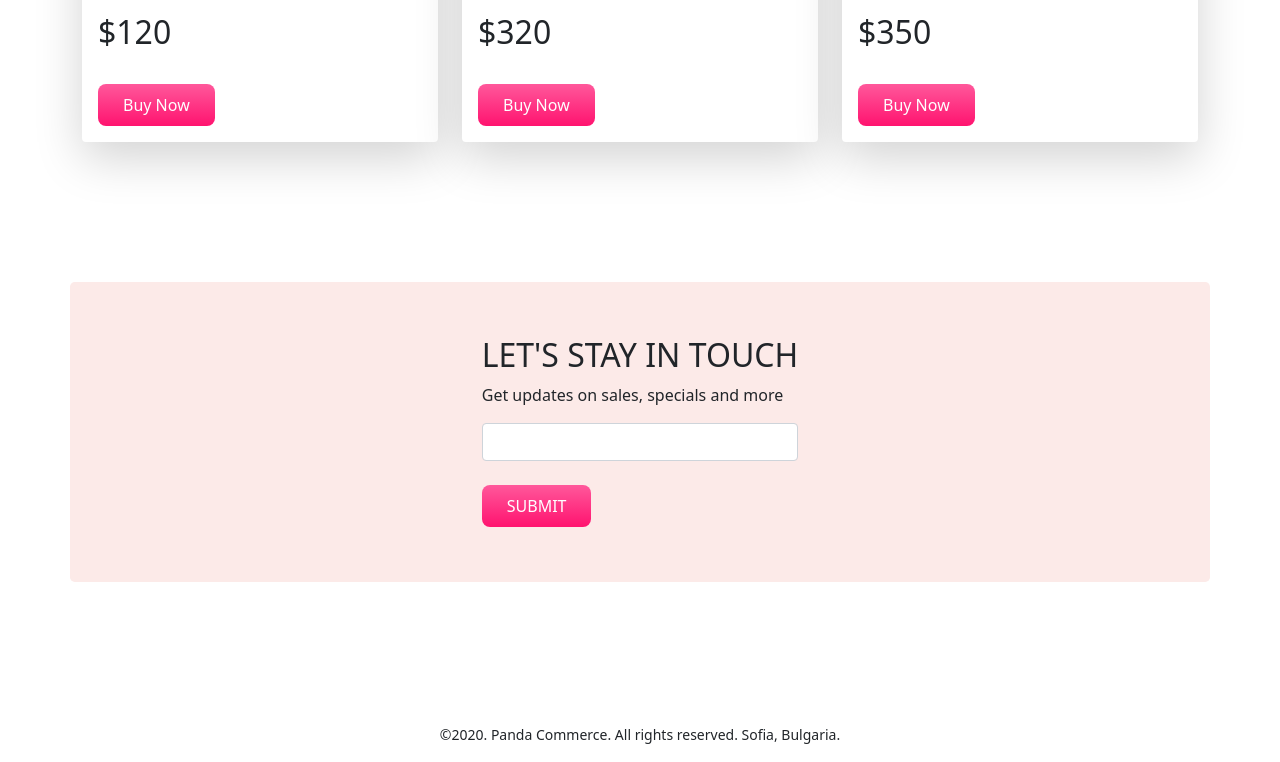
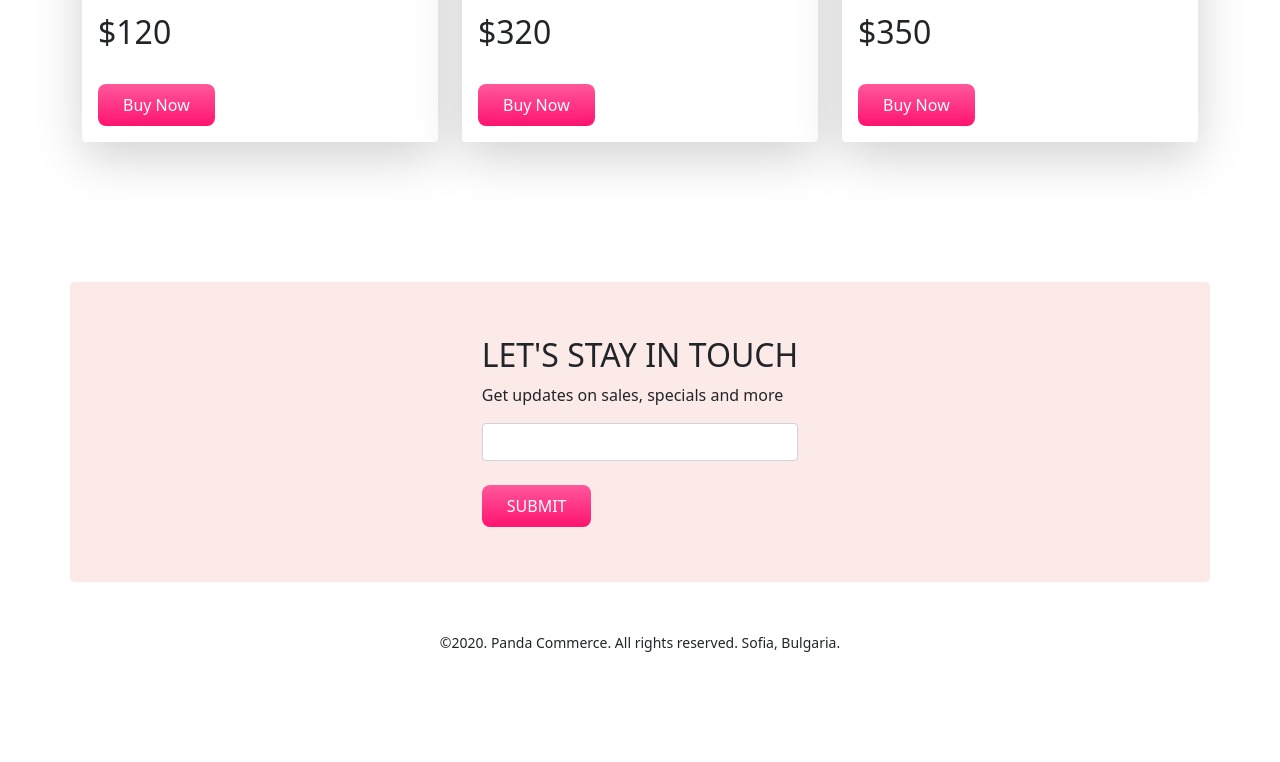
Before and after one commit to mariaisratjahan/panda-commerce-bootstrap, a plain HTML site: page index.html in a window 1280 px wide. Shown: the part 2193-2955 px from the top of the page. After the commit the page ends 2911 px from the top, so only its background shows below. Drawn offline with nearby package versions, Linux system fonts and the light colour scheme.

Commit message:
footer padding added

```diff
--- a/css/custom.css
+++ b/css/custom.css
@@ -13,5 +13,5 @@
 }
 #subscribe{
     margin-top: 140px;
-    margin-bottom: 140px;
+
 }
--- a/index.html
+++ b/index.html
@@ -234,7 +234,7 @@
     </main>
     <!-- main end -->
     <!-- footer start -->
-    <footer class="text-center">
+    <footer class="text-center py-5">
       <p><small>©2020. Panda Commerce. All rights reserved. Sofia, Bulgaria.</small></p>
 
     </footer>
```
